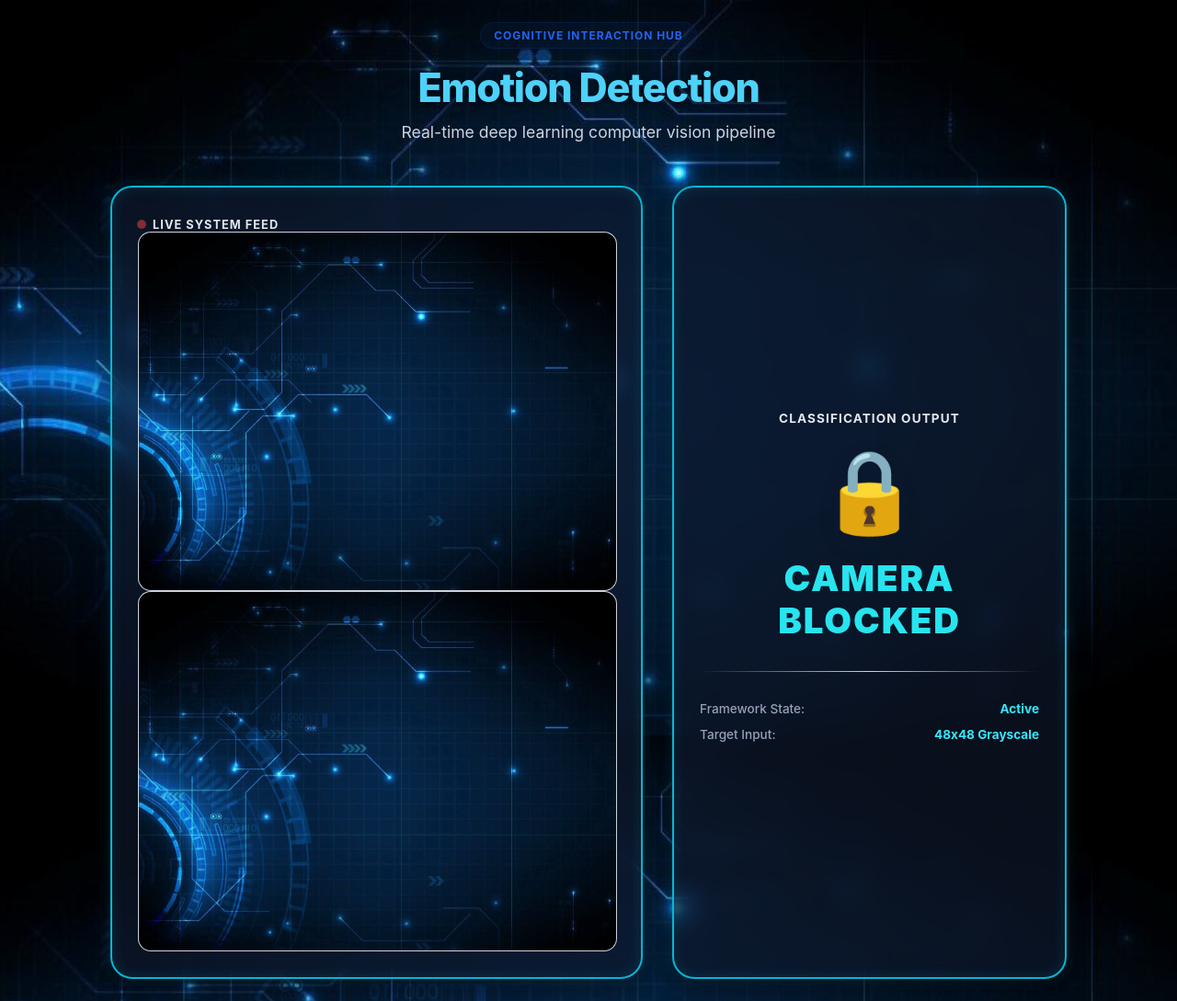
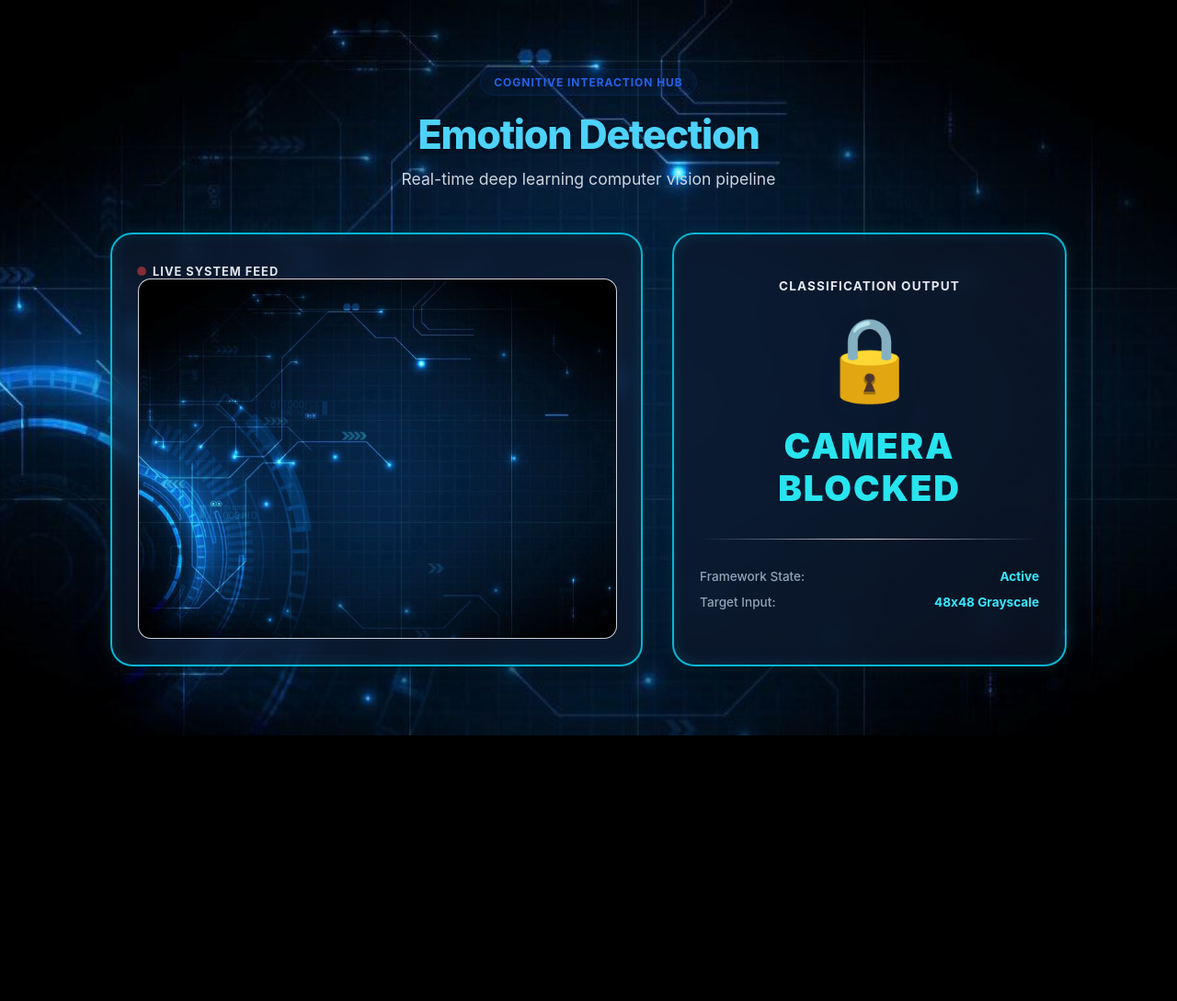
Before and after one commit to Tanzeemul-136/Emotion-Detection, a Flask app: page / in a window 1280 px wide. Shown: the whole page at 92% size. After the commit the page ends 800 px from the top, so only its background shows below. Run offline with Flask 3, Linux system fonts and the light colour scheme.

Commit message:
Refactor HTML structure and script for emotion detection

```diff
--- a/templates/index.html
+++ b/templates/index.html
@@ -50,12 +50,6 @@
                     <div class="status-badge">
                         <span class="live-dot"></span> LIVE SYSTEM FEED
                     </div>
-                </div>
-                <div class="video-container">
-                    <video id="webcam" autoplay playsinline muted></video>
-                    <canvas id="canvas" style="display:none;"></canvas>
-
-                    <button id="switch-camera-btn" class="neon-btn">🔄 SWITCH CAMERA</button>
                 </div>
                 <div class="video-container">
                     <video id="webcam" autoplay playsinline muted></video>
```
